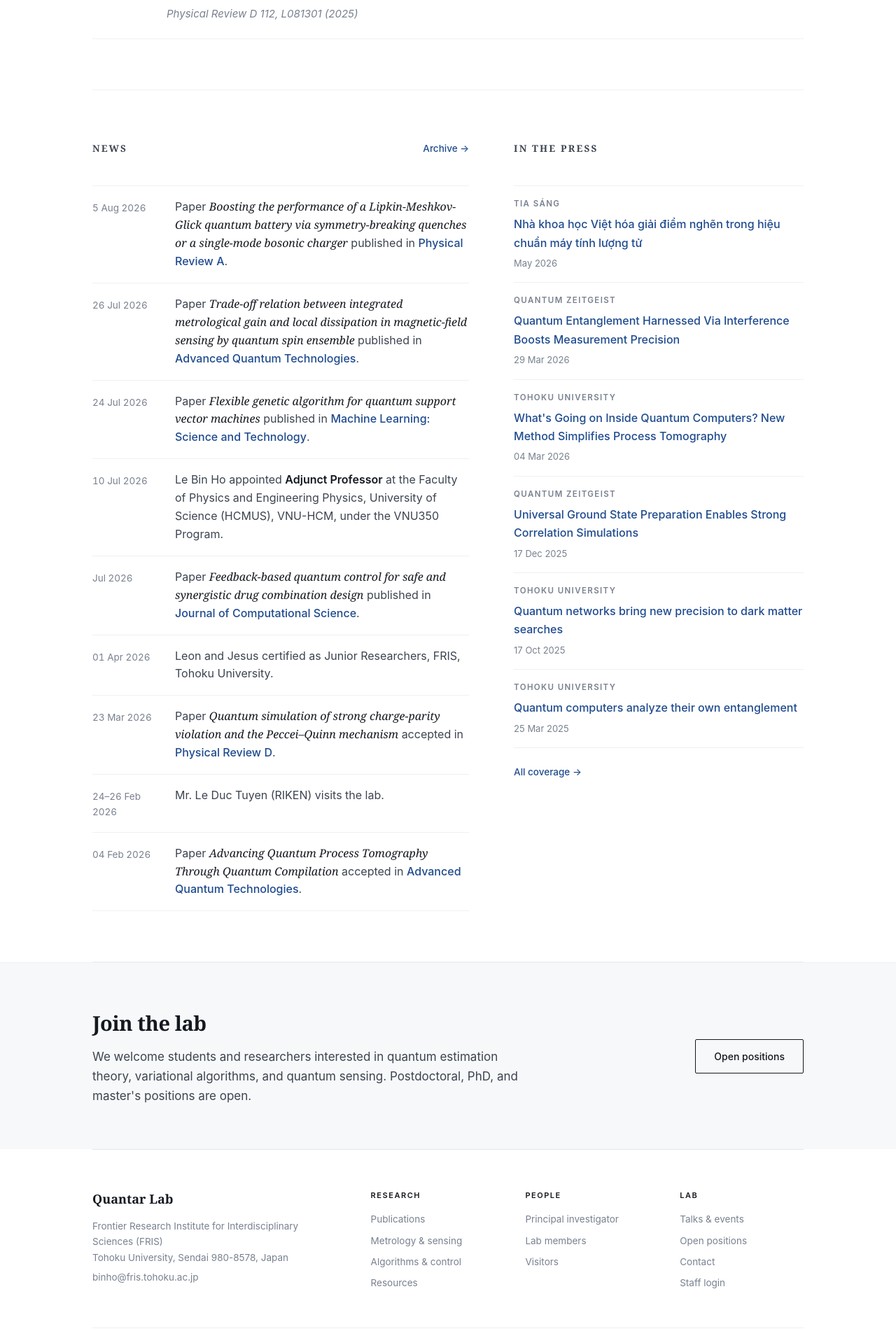
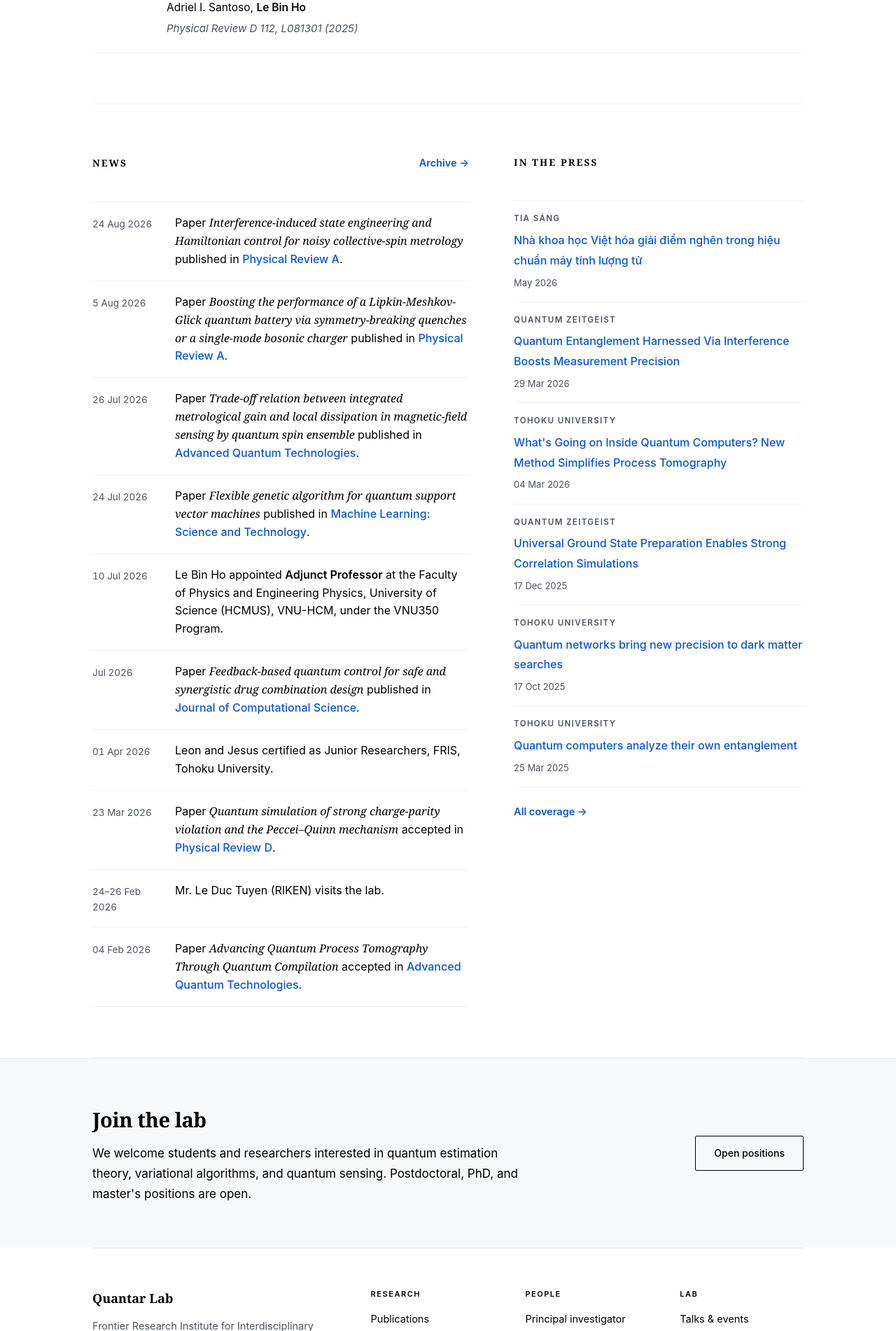
Before and after one commit to echkon/quantumLab, a Django app: page / in a window 1280 px wide. Shown: the part 2788-4690 px from the top of the page at 70% size. Run offline with Django 5.2, Linux system fonts and the light colour scheme.

Commit message:
add new paper

```diff
--- a/users/templates/base.html
+++ b/users/templates/base.html
@@ -13,15 +13,15 @@
        one accent colour, no shadows, no rounded cards.
        ===================================================================== */
     :root{
-      --ink:#14181f;         /* headings */
-      --text:#3c4450;        /* body copy */
-      --muted:#78818f;       /* metadata */
+      --ink:#000000;         /* headings — pure black */
+      --text:#000000;        /* body copy — pure black */
+      --muted:#4a5260;       /* metadata */
       --line:#e3e6ea;        /* structural rules */
       --line-soft:#eef0f3;   /* list separators */
       --paper:#ffffff;
       --tint:#f7f8f9;        /* section wash */
-      --accent:#1f4b8e;      /* single accent */
-      --accent-soft:#eaf0f8;
+      --accent:#0b57d0;      /* links — clearly clickable blue */
+      --accent-soft:#e8f0fd;
       --max:1080px;
       --serif:"Iowan Old Style","Charter","Source Serif 4",Georgia,"Times New Roman",serif;
       --sans:-apple-system,BlinkMacSystemFont,"Segoe UI",Inter,Roboto,Helvetica,Arial,sans-serif;
@@ -41,8 +41,8 @@
       background:var(--paper);
       color:var(--text);
       font-family:var(--sans);
-      font-size:16px;
-      line-height:1.65;
+      font-size:17px;
+      line-height:1.7;
       -webkit-font-smoothing:antialiased;
     }
     a{ color:inherit; }
@@ -74,7 +74,7 @@
     .item{ position:relative; }
     .nav-btn{
       display:inline-block; padding:4px 0;
-      font-family:inherit; font-size:14px; font-weight:500; color:var(--text);
+      font-family:inherit; font-size:15px; font-weight:600; color:var(--text);
       text-decoration:none; background:none; border:none;
       border-bottom:1.5px solid transparent; cursor:pointer;
       transition:color .15s, border-color .15s;
@@ -90,7 +90,7 @@
     .item.open .dropdown{ display:block; }
     .dd-title{ display:none; }
     .dd-link{
-      display:block; padding:7px 16px; font-size:13.5px;
+      display:block; padding:8px 16px; font-size:14.5px;
       color:var(--text); text-decoration:none; white-space:nowrap;
     }
     .dd-link:hover{ background:var(--tint); color:var(--ink); }
@@ -98,7 +98,7 @@
     .nav-cta{ margin-left:2px; }
     .pill{
       display:inline-flex; align-items:center; justify-content:center;
-      padding:5px 13px; font-size:13px; font-weight:500;
+      padding:6px 13px; font-size:14px; font-weight:500;
       color:var(--muted); text-decoration:none;
       border:1px solid var(--line); border-radius:2px; background:#fff;
       transition:.15s;
@@ -127,7 +127,7 @@
       color:var(--ink); margin:0 0 16px; max-width:22ch;
     }
     .page-header p{
-      margin:0; font-size:17px; line-height:1.62; color:var(--text); max-width:64ch;
+      margin:0; font-size:18.5px; line-height:1.65; color:var(--text); max-width:64ch;
     }
     /* legacy alias used by some pages */
     .page-head{ padding:64px 0 40px; border-bottom:1px solid var(--line); margin-bottom:36px; }
@@ -136,27 +136,32 @@
       font-size:clamp(30px,4.4vw,44px); line-height:1.16; letter-spacing:-.02em;
       color:var(--ink); margin:0 0 16px; max-width:22ch;
     }
-    .page-head p{ margin:0 0 26px; font-size:17px; line-height:1.62; color:var(--text); max-width:64ch; }
+    .page-head p{ margin:0 0 26px; font-size:18.5px; line-height:1.65; color:var(--text); max-width:64ch; }
 
     /* ================= Sections ================= */
     .section{ padding:0 0 52px; margin-bottom:52px; border-bottom:1px solid var(--line-soft); }
     .section:last-child{ border-bottom:none; margin-bottom:0; }
     .section h2{
-      font-family:var(--serif); font-size:13px; font-weight:600;
-      letter-spacing:.18em; text-transform:uppercase; color:var(--muted);
+      font-family:var(--serif); font-size:13.5px; font-weight:700;
+      letter-spacing:.16em; text-transform:uppercase; color:var(--text);
       margin:0 0 26px; padding:0; border:none; display:block;
     }
     .section h3{
-      font-family:var(--serif); font-size:19px; font-weight:600; color:var(--ink);
+      font-family:var(--serif); font-size:21px; font-weight:600; color:var(--ink);
       letter-spacing:-.01em; margin:28px 0 10px;
     }
-    .section p{ margin:0 0 14px; font-size:15.5px; line-height:1.7; color:var(--text); }
-    .section ul, .section ol{ margin:0 0 14px; padding-left:20px; font-size:15.5px; line-height:1.75; color:var(--text); }
+    .section p{ margin:0 0 15px; font-size:17px; line-height:1.72; color:var(--text); }
+    .section ul, .section ol{ margin:0 0 15px; padding-left:20px; font-size:17px; line-height:1.78; color:var(--text); }
     .section li{ margin-bottom:9px; }
     .section li::marker{ color:var(--muted); }
     .section strong{ color:var(--ink); font-weight:600; }
-    .section a{ color:var(--accent); text-decoration:none; }
+    .section a{ color:var(--accent); text-decoration:none; font-weight:500; }
     .section a:hover{ text-decoration:underline; }
+
+    /* Any link inside page content is blue so it reads as clickable.
+       Nav, footer and buttons opt out below. */
+    .page-wrap a:not(.btn):not(.pill):not(.footer-link):not(.chip){ color:var(--accent); }
+    .page-wrap a:not(.btn):not(.pill):not(.footer-link):not(.chip):hover{ text-decoration:underline; }
 
     .card{ border:1px solid var(--line); border-radius:2px; padding:24px 26px; background:#fff; }
     .card h2{
@@ -172,26 +177,26 @@
     }
     .search input{
       width:100%; border:none; outline:none; background:none;
-      font-family:inherit; font-size:14px; color:var(--ink);
+      font-family:inherit; font-size:15.5px; color:var(--ink);
     }
     .search input::placeholder{ color:var(--muted); }
     .filters{ display:flex; gap:6px; flex-wrap:wrap; align-items:center; }
     .chip{
       padding:7px 14px; border:1px solid var(--line); border-radius:2px; background:#fff;
-      font-family:inherit; font-size:13px; font-weight:500; color:var(--muted);
+      font-family:inherit; font-size:14px; font-weight:600; color:var(--muted);
       cursor:pointer; user-select:none; white-space:nowrap; transition:.15s;
     }
     .chip:hover{ color:var(--ink); border-color:var(--muted); }
     .chip.active{ background:var(--ink); border-color:var(--ink); color:#fff; }
     .select{
       border:1px solid var(--line); border-radius:2px; background:#fff;
-      padding:8px 12px; font-family:inherit; font-size:13px; color:var(--text);
+      padding:9px 12px; font-family:inherit; font-size:14px; color:var(--text);
       outline:none; cursor:pointer;
     }
     .meta-row{ display:flex; gap:20px; flex-wrap:wrap; align-items:center; margin-top:12px; }
     .meta-pill{
       padding:0; border:none; background:none;
-      font-size:12.5px; color:var(--muted); display:inline-flex; align-items:center; gap:6px;
+      font-size:13.5px; color:var(--muted); display:inline-flex; align-items:center; gap:6px;
     }
 
     /* ================= Small utilities ================= */
@@ -202,7 +207,7 @@
     }
     .more{
       display:inline-flex; align-items:center; gap:5px;
-      font-size:13.5px; font-weight:500; color:var(--accent); text-decoration:none;
+      font-size:14.5px; font-weight:600; color:var(--accent); text-decoration:none;
       transition:gap .15s;
     }
     .more:hover{ gap:9px; text-decoration:underline; }
@@ -224,14 +229,14 @@
     .footer{ margin-top:0; padding:56px 0 48px; border-top:1px solid var(--line); }
     .footer-row{ display:grid; grid-template-columns:2fr 1fr 1fr 1fr; gap:44px; }
     .footer-brand{ font-family:var(--serif); font-size:18px; font-weight:600; color:var(--ink); margin-bottom:12px; }
-    .footer p{ margin:0 0 6px; font-size:13.5px; line-height:1.65; color:var(--muted); }
+    .footer p{ margin:0 0 6px; font-size:14.5px; line-height:1.65; color:var(--muted); }
     .footer-col-title{
       font-size:11px; letter-spacing:.14em; text-transform:uppercase;
       color:var(--ink); font-weight:600; margin-bottom:14px;
     }
     .footer-link{
-      display:block; font-size:13.5px; color:var(--muted);
-      text-decoration:none; margin-bottom:8px; transition:color .15s;
+      display:block; font-size:14.5px; color:var(--text);
+      text-decoration:none; margin-bottom:9px; transition:color .15s;
     }
     .footer-link:hover{ color:var(--ink); }
     .footer-copy{
--- a/users/templates/home.html
+++ b/users/templates/home.html
@@ -242,9 +242,14 @@
         </div>
         <div class="nlist">
           <div class="n-item">
+            <div class="d">24 Aug 2026</div>
+            <div class="t">Paper <em>Interference-induced state engineering and Hamiltonian control for noisy collective-spin metrology</em> published in
+              <a href="https://journals.aps.org/pra/accepted/10.1103/sxxg-77b1" target="_blank" rel="noopener noreferrer">Physical Review A</a>.</div>
+          </div>
+          <div class="n-item">
             <div class="d">5 Aug 2026</div>
             <div class="t">Paper <em>Boosting the performance of a Lipkin-Meshkov-Glick quantum battery via symmetry-breaking quenches or a single-mode bosonic charger</em> published in
-              <a href="https://arxiv.org/abs/2602.17121" target="_blank" rel="noopener noreferrer">Physical Review A</a>.</div>
+              <a href="https://doi.org/10.1103/8yq7-jp7r" target="_blank" rel="noopener noreferrer">Physical Review A</a>.</div>
           </div>
           <div class="n-item">
             <div class="d">26 Jul 2026</div>
```
Also changed, not shown: 2 other files.
